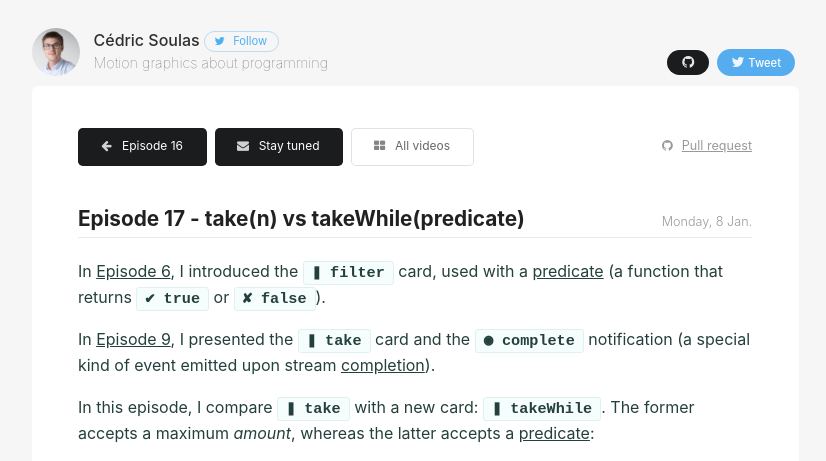
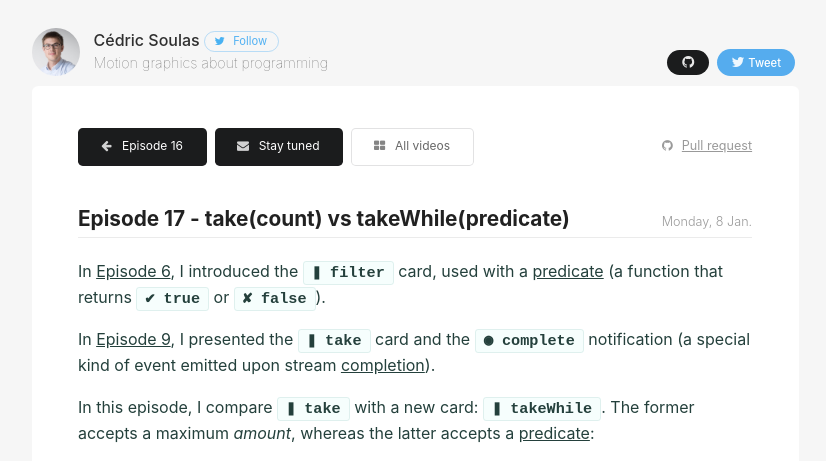
Before and after one commit to cedricss/reactive.how, a Jekyll site: the page built from takeWhile.md, in a window 1280 px wide and 1400 px high, cut to the strip 0-461 px from the top of the window. Shown: the whole strip, without its empty margins (225-1051 px from the left). Built offline with Jekyll 4.4.1, drawn with Linux system fonts in a browser that asks for light colours; some of the changed text lies outside the part shown.

Commit message:
Update Episode 17 text

```diff
--- a/_data/course.yml
+++ b/_data/course.yml
@@ -105,7 +105,7 @@ lessons:
       -
       -
 
-  - name: take(n) vs takeWhile(predicate)
+  - name: take(count) vs takeWhile(predicate)
     card: takeWhile
     date: Monday, 8 Jan.
     videos:
```
Also changed, not shown: takeWhile.md (+1 -1 lines).
